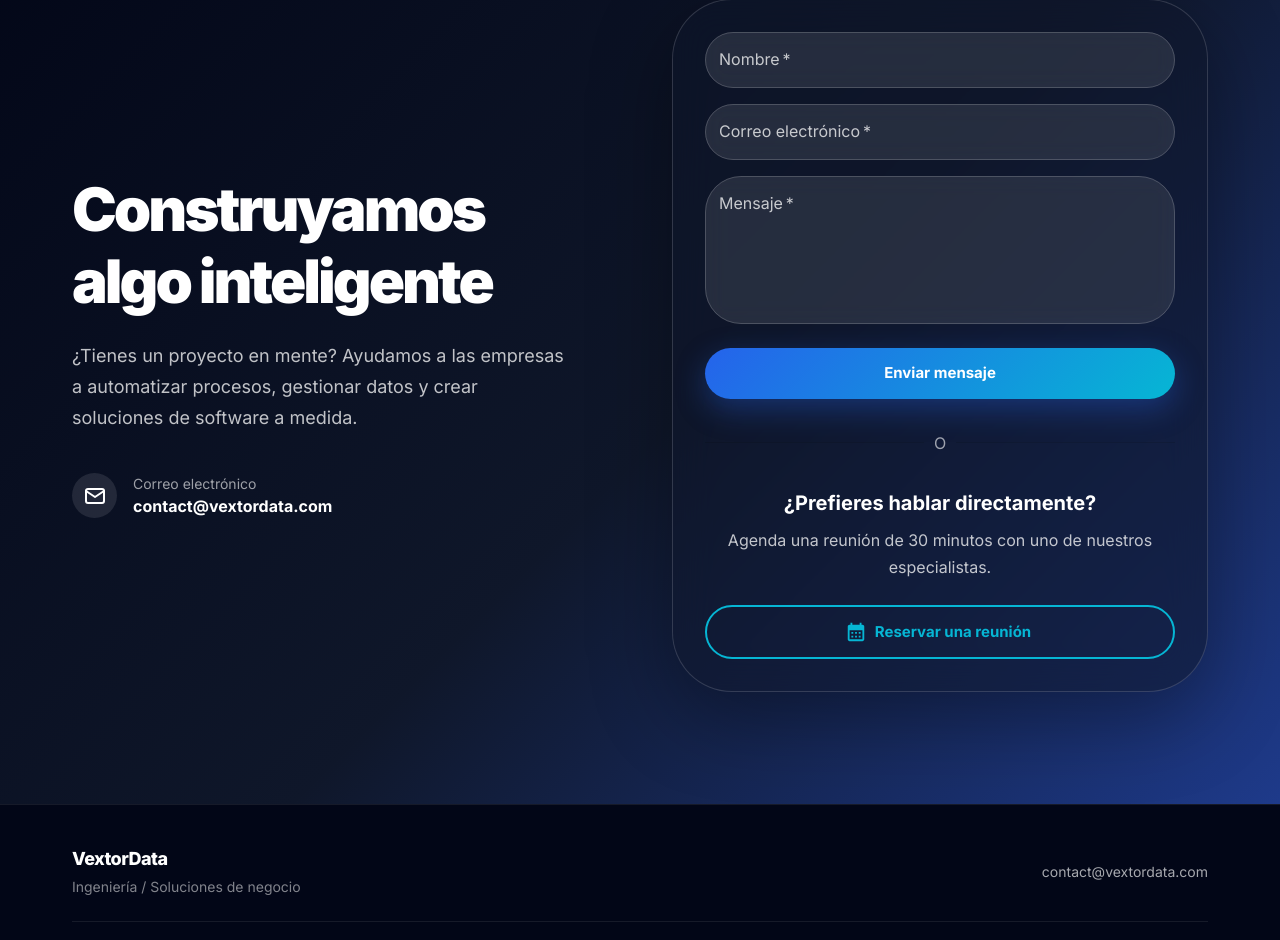
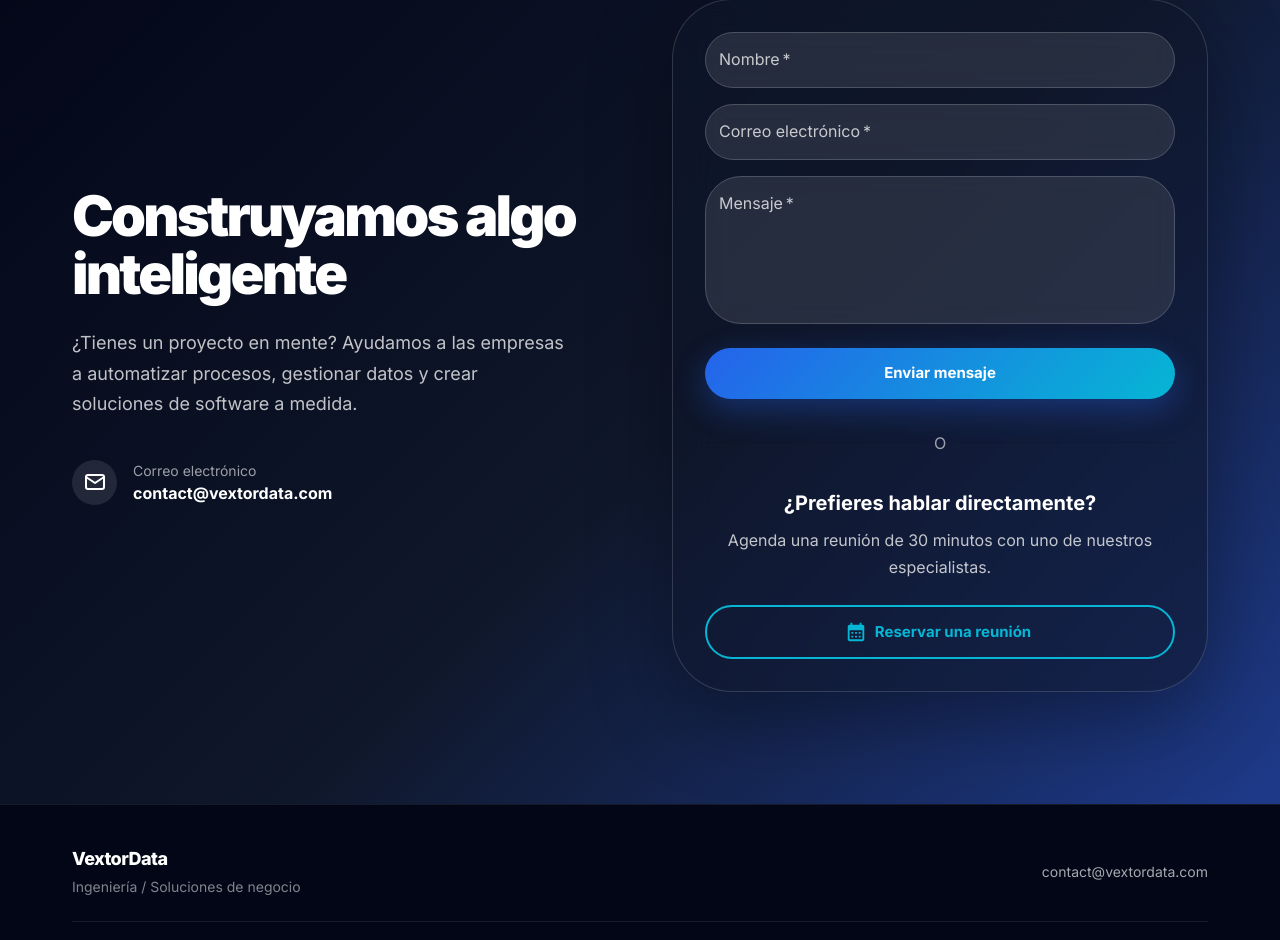
Before and after one commit to VextorData/vextordata.github.io, a React (Vite) app: page / in a window 1280 px wide. Shown: the part 3951-4891 px from the top of the page. Built offline with nearby package versions, Linux system fonts and the light colour scheme.

Commit message:
Update Contact.tsx

```diff
--- a/src/components/Contact.tsx
+++ b/src/components/Contact.tsx
@@ -29,7 +29,7 @@ const Contact = ({ t }: ContactProps) => {
           sx={{
             display: "grid",
             gridTemplateColumns: { xs: "1fr", md: "1fr 1fr" },
-            gap: 8,
+            gap: { xs: 5, md: 8 },
             alignItems: "center",
           }}
         >
@@ -38,13 +38,16 @@ const Contact = ({ t }: ContactProps) => {
             whileInView={{ opacity: 1, x: 0 }}
             viewport={{ once: true }}
             transition={{ duration: 0.7 }}
+            sx={{ width: "100%", maxWidth: "100%" }}
           >
             <Typography
               variant="h2"
               sx={{
                 fontWeight: 900,
                 letterSpacing: "-0.05em",
-                mb: 3,
+                mb: { xs: 2, md: 3 },
+                fontSize: { xs: "2.25rem", md: "3.5rem" },
+                lineHeight: { xs: 1.1, md: 1.05 },
               }}
             >
               {t.contact.title}
@@ -53,16 +56,25 @@ const Contact = ({ t }: ContactProps) => {
             <Typography
               sx={{
                 color: "rgba(255,255,255,.75)",
-                fontSize: 18,
+                fontSize: { xs: 16, md: 18 },
                 lineHeight: 1.7,
-                maxWidth: 500,
-                mb: 5,
+                maxWidth: { xs: "100%", md: 500 },
+                mb: { xs: 3, md: 5 },
               }}
             >
               {t.contact.description}
             </Typography>
 
-            <Box sx={{ display: "flex", alignItems: "center", gap: 2 }}>
+            <Box
+              sx={{
+                display: "flex",
+                alignItems: "center",
+                gap: 2,
+                flexWrap: "wrap",
+                width: "100%",
+                maxWidth: "100%",
+              }}
+            >
               <Box
                 sx={{
                   width: 45,
@@ -72,17 +84,18 @@ const Contact = ({ t }: ContactProps) => {
                   alignItems: "center",
                   justifyContent: "center",
                   background: "rgba(255,255,255,.1)",
+                  flexShrink: 0,
                 }}
               >
                 <IconMail size={24} />
               </Box>
 
-              <Box>
+              <Box sx={{ minWidth: 0, flex: 1 }}>
                 <Typography sx={{ fontSize: 14, color: "rgba(255,255,255,.6)" }}>
                   {t.contact.email}
                 </Typography>
 
-                <Typography sx={{ fontWeight: 700 }}>
+                <Typography sx={{ fontWeight: 700, wordBreak: "break-word" }}>
                   contact@vextordata.com
                 </Typography>
               </Box>
```
